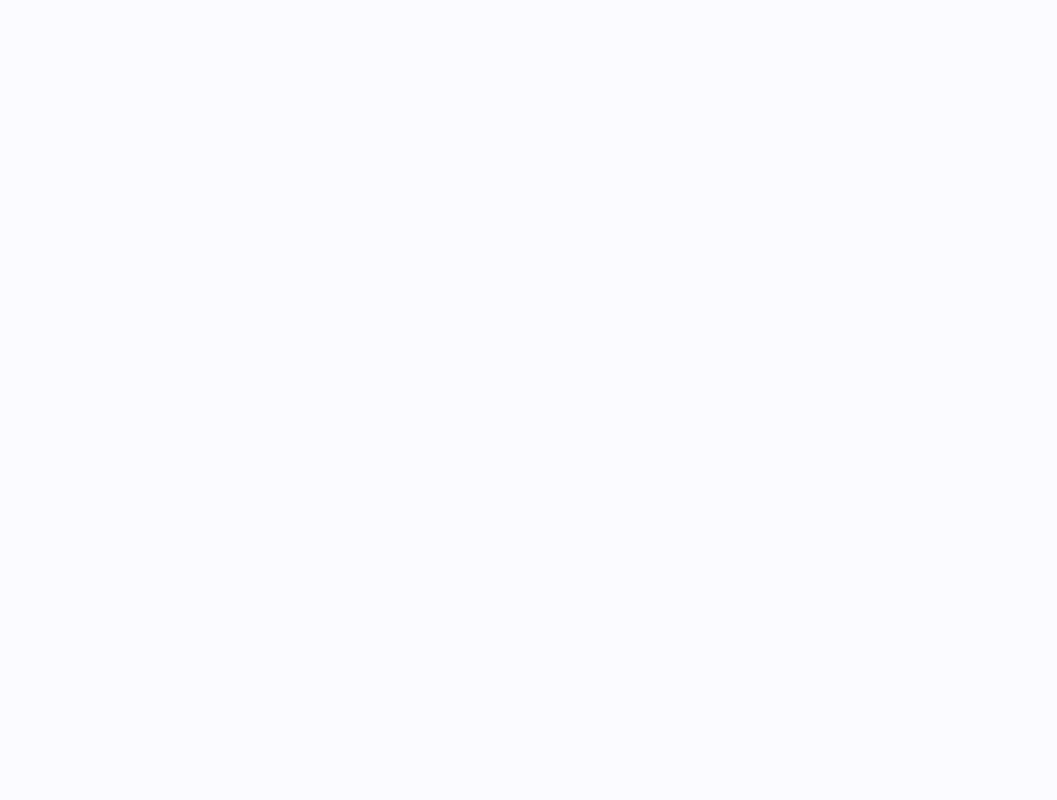
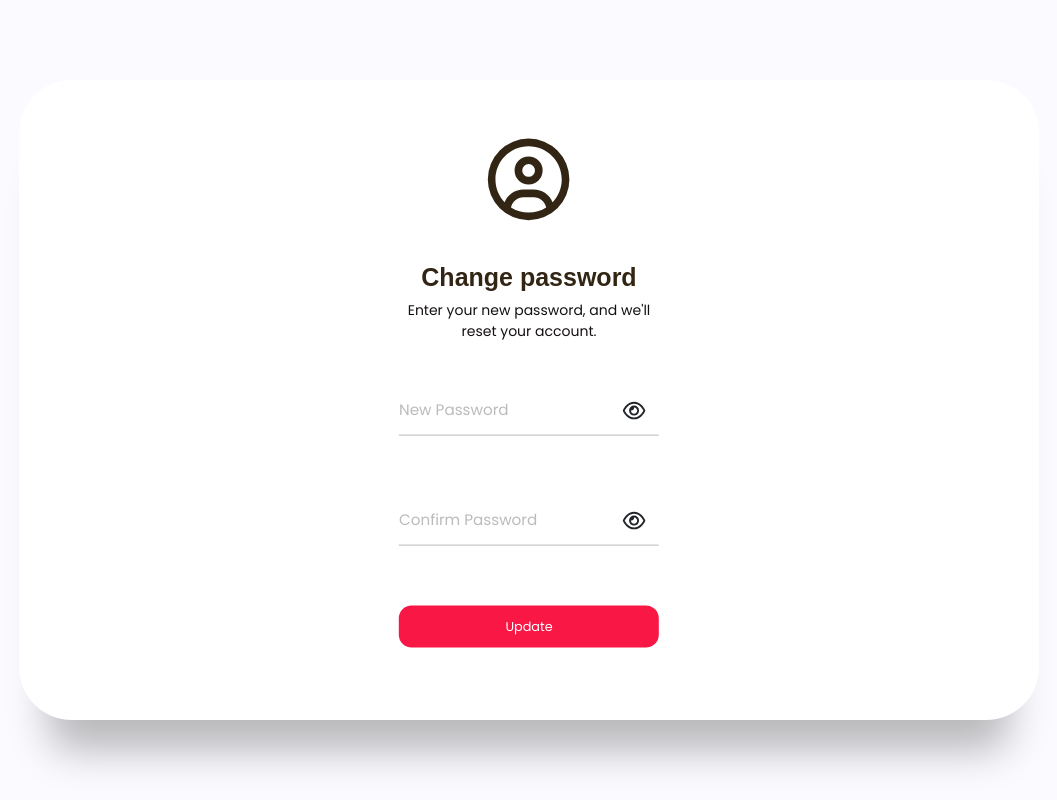
Before and after one commit to fxzn/deploy, a React (Vite) app: page /auth/resetPassword in a window 1280 px wide. Before the commit this address had no page. Shown: the whole page, without its empty margins (111-1168 px from the left). Built offline with nearby package versions, Linux system fonts and the light colour scheme.

Commit message:
up to date

```diff
--- a/src/App.jsx
+++ b/src/App.jsx
@@ -37,7 +37,7 @@ function App() {
         <Route path="/history" element={<History />} />
         <Route path="/auth/login" element={<Login />} />
         <Route path="/auth/register" element={<Register />} />
-        <Route path="/auth/resetPassword/:token" element={<ResetPaswd />} />
+        <Route path="/auth/resetPassword/" element={<ResetPaswd />} />
         <Route path="/detailcourse/:title" element={<DetailCourse />} />
         <Route path="/course" element={<Course />} />
         <Route path="/course/payment/:title" element={<CoursePayment />} />
--- a/src/auth/ResetPaswd.jsx
+++ b/src/auth/ResetPaswd.jsx
@@ -24,7 +24,7 @@ function ResetPaswd() {
         confirmationPassword,
       };
 
-      const response = await axios.post(`${import.meta.env.VITE_BASE_URL}/api/auth/resetPassword?/${token}`, data, {
+      const response = await axios.post(`${import.meta.env.VITE_BASE_URL}/api/auth/resetPassword/${token}`, data, {
         headers: {
           "Content-Type": "application/json",
         },
```
